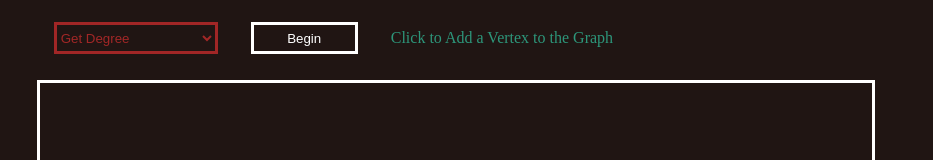
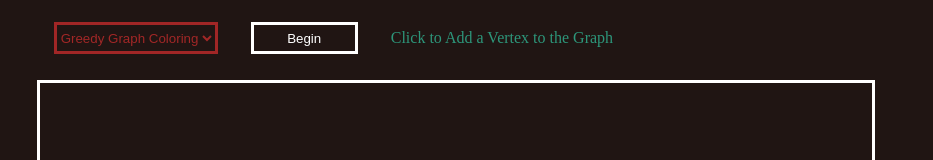
Before and after one commit to zkpranav/graph-algorithms-visualizer, a React (Vite) app: page / in a window 1280 px wide. Shown: the top 160 px of the page, without its empty margins (347-1280 px from the left). Built offline with nearby package versions, Linux system fonts and the light colour scheme.

Commit message:
Implementing graph coloring sequence

```diff
--- a/src/Node/Node.scss
+++ b/src/Node/Node.scss
@@ -5,11 +5,6 @@
     stroke: #fff;
 }
 
-.hovered-node {
+.hovered-node:not(.done) {
     cursor: pointer;
 }
-
-// .node-id {
-//     font-size: 1.2rem;
-//     color: rgba(32, 21, 19, 1);;
-// }
--- a/src/Visualizer/Visualizer.jsx
+++ b/src/Visualizer/Visualizer.jsx
@@ -9,7 +9,7 @@ import {
     addEdge,
     initializeAdjecencyMatrix,
     getAlgorithms,
-    algorithmController
+    useAlgorithmController
 } from '../algorithm-interface.js'
 
 function Visualizer(props) {
@@ -22,7 +22,7 @@ function Visualizer(props) {
     const [controllerMode, setControllerMode] = useState('setVertices')
     const [isFirstNode, setIsFirstNode] = useState(true)
     const [edges, setEdges] = useState([])
-    const [selectedAlgorithm, setSelectedAlgorithm] = useState('Get Degree')
+    const [selectedAlgorithm, setSelectedAlgorithm] = useState('Greedy Graph Coloring')
     const [message, setMessage] = useState('>>')
 
     /**
@@ -107,7 +107,7 @@ function Visualizer(props) {
         setControllerMode('setVertices')
         setIsFirstNode(true)
         setEdges([])
-        setSelectedAlgorithm('Get Degree')
+        setSelectedAlgorithm('Greedy Graph Coloring')
         setMessage('>>')
 
         /**
@@ -140,8 +140,11 @@ function Visualizer(props) {
             // Update context
             setControllerMode('done')
 
-            console.log('--- Adjecency Matrix ---')
-            console.log(adjMatrix)
+            // Add modifiers
+            addModifier('done')
+
+            // console.log('--- Adjecency Matrix ---')
+            // console.log(adjMatrix)
         }
     }
 
@@ -204,7 +207,7 @@ function Visualizer(props) {
      * Handle algorithm execution
      */
     function handleBegin() {
-        const result = algorithmController(selectedAlgorithm, adjMatrix)
+        const result = useAlgorithmController(selectedAlgorithm, nodes, setNodes, adjMatrix)
         generateConsoleMessage(result)
     }
 
--- a/src/algorithm-interface.js
+++ b/src/algorithm-interface.js
@@ -1,6 +1,13 @@
 import getDegree from './algorithms/getDegree.js'
 import greedyGraphColoring from './algorithms/greedyGraphColoring.js'
 import isComplete from './algorithms/isComplete.js'
+
+/**
+ * Utilities
+ */
+function getRandomColor() {
+	return `rgba(${Math.floor(Math.random() * 255)}, ${Math.floor(Math.random() * 255)}, ${Math.floor(Math.random() * 255)})`
+}
 
 /**
  * Initializes the adjecency matrix
@@ -41,7 +48,7 @@ function getAlgorithms() {
  * Algorithm controller to trigger appropriate algorithm based on the argument passed
  */
 let result
-function algorithmController(selectedAlgorithm, adjMatrix) {
+function useAlgorithmController(selectedAlgorithm, nodes, setNodes, adjMatrix) {
 	switch (selectedAlgorithm) {
 		case 'Get Degree':
 			result = getDegreeInterface(adjMatrix)
@@ -51,7 +58,7 @@ function algorithmController(selectedAlgorithm, adjMatrix) {
 			]
 
 		case 'Greedy Graph Coloring':
-			result = greedyGraphColoringInterface(adjMatrix)
+			result = greedyGraphColoringInterface(nodes, setNodes, adjMatrix)
 			return [
 				`Chromatic Number: ${result.chromaticNumber}`
 			]
@@ -82,9 +89,20 @@ function getDegreeInterface(adjMatrix) {
 	}
 }
 
-function greedyGraphColoringInterface(adjMatrix) {
+function greedyGraphColoringInterface(nodes, setNodes, adjMatrix) {
 	// TODO: Implement coloring sequence
 	const coloringResult = greedyGraphColoring(adjMatrix)
+	const colors = []
+	for (let i = 0; i < coloringResult.noDuplicateColors.length; i++) {
+		colors.push(getRandomColor())
+	}
+
+	const newNodes = nodes.slice()
+	for (let i = 0; i < newNodes.length; i++) {
+		newNodes[i].fill = colors[coloringResult.coloringSequence[i]]
+	}
+	setNodes(newNodes)
+
 	return {
 		chromaticNumber: coloringResult.chromaticNumber
 	}
@@ -94,5 +112,5 @@ export {
     initializeAdjecencyMatrix,
     addEdge,
 	getAlgorithms,
-	algorithmController
+	useAlgorithmController
 }
--- a/src/algorithms/greedyGraphColoring.js
+++ b/src/algorithms/greedyGraphColoring.js
@@ -29,7 +29,8 @@ function greedyGraphColoring(adjMatrix) {
     }
     return {
         coloringSequence: coloringSequence,
-        chromaticNumber: noDuplicateColors.length
+        chromaticNumber: noDuplicateColors.length,
+        noDuplicateColors: noDuplicateColors
     };
 }
 export default greedyGraphColoring;
```
